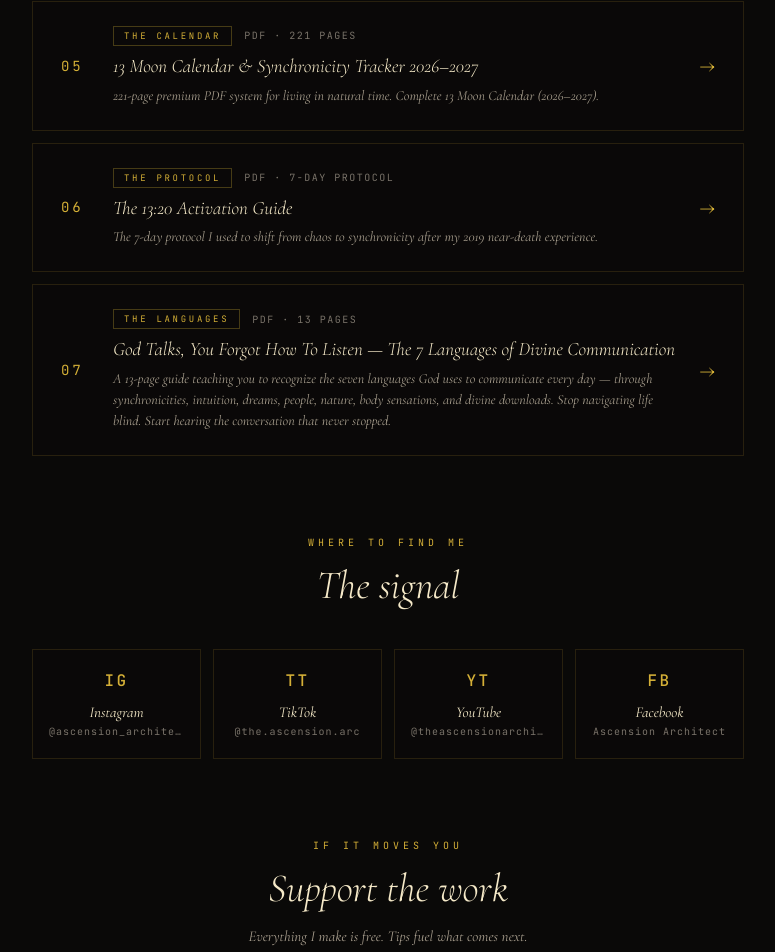
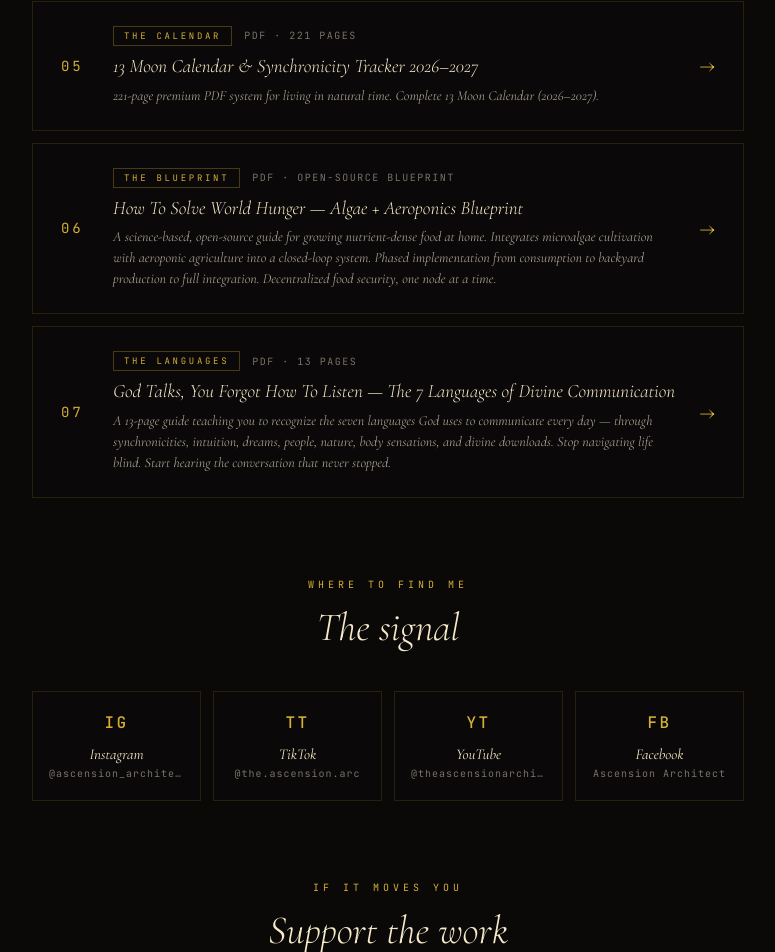
Before and after one commit to AscensionArchitect/Ascensions-Codex, a Next.js app: page / in a window 1280 px wide. Shown: the part 1707-2659 px from the top of the page, without its empty margins (252-1027 px from the left). Built offline with nearby package versions, Linux system fonts and the light colour scheme; no server answers.

Commit message:
Update page.js

```diff
--- a/src/app/page.js
+++ b/src/app/page.js
@@ -54,12 +54,12 @@ const PRODUCTS = [
   },
   {
     id: 6,
-    title: "The 13:20 Activation Guide",
+    title: "How To Solve World Hunger — Algae + Aeroponics Blueprint",
     description:
-      "The 7-day protocol I used to shift from chaos to synchronicity after my 2019 near-death experience.",
-    url: "https://ascensionarchitect.gumroad.com/l/qkzksa",
-    format: "PDF · 7-day protocol",
-    label: "The protocol",
+      "A science-based, open-source guide for growing nutrient-dense food at home. Integrates microalgae cultivation with aeroponic agriculture into a closed-loop system. Phased implementation from consumption to backyard production to full integration. Decentralized food security, one node at a time.",
+    url: "https://ascensionarchitect.gumroad.com/l/gfzvfx",
+    format: "PDF · Open-source blueprint",
+    label: "The blueprint",
   },
   {
     id: 7,
```
